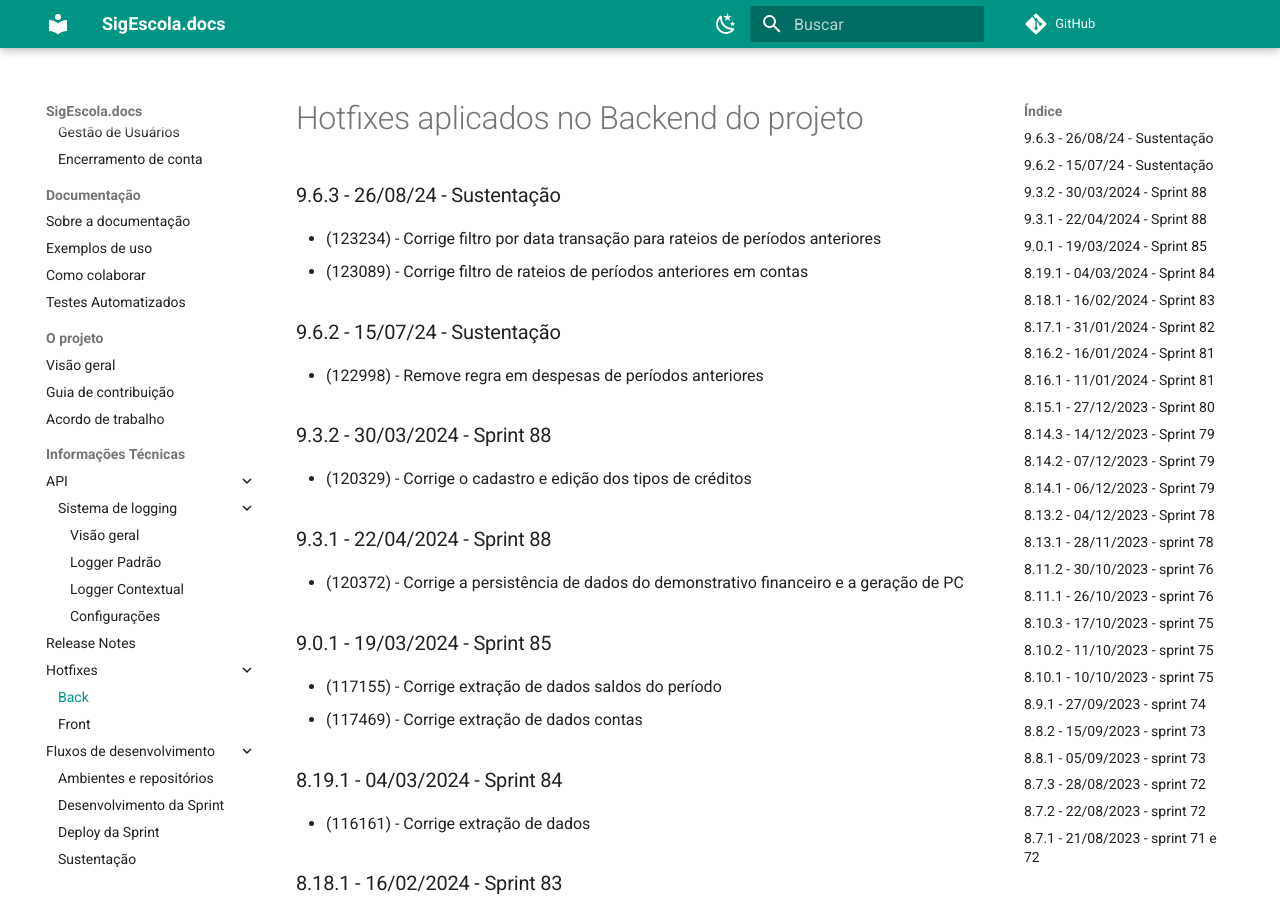
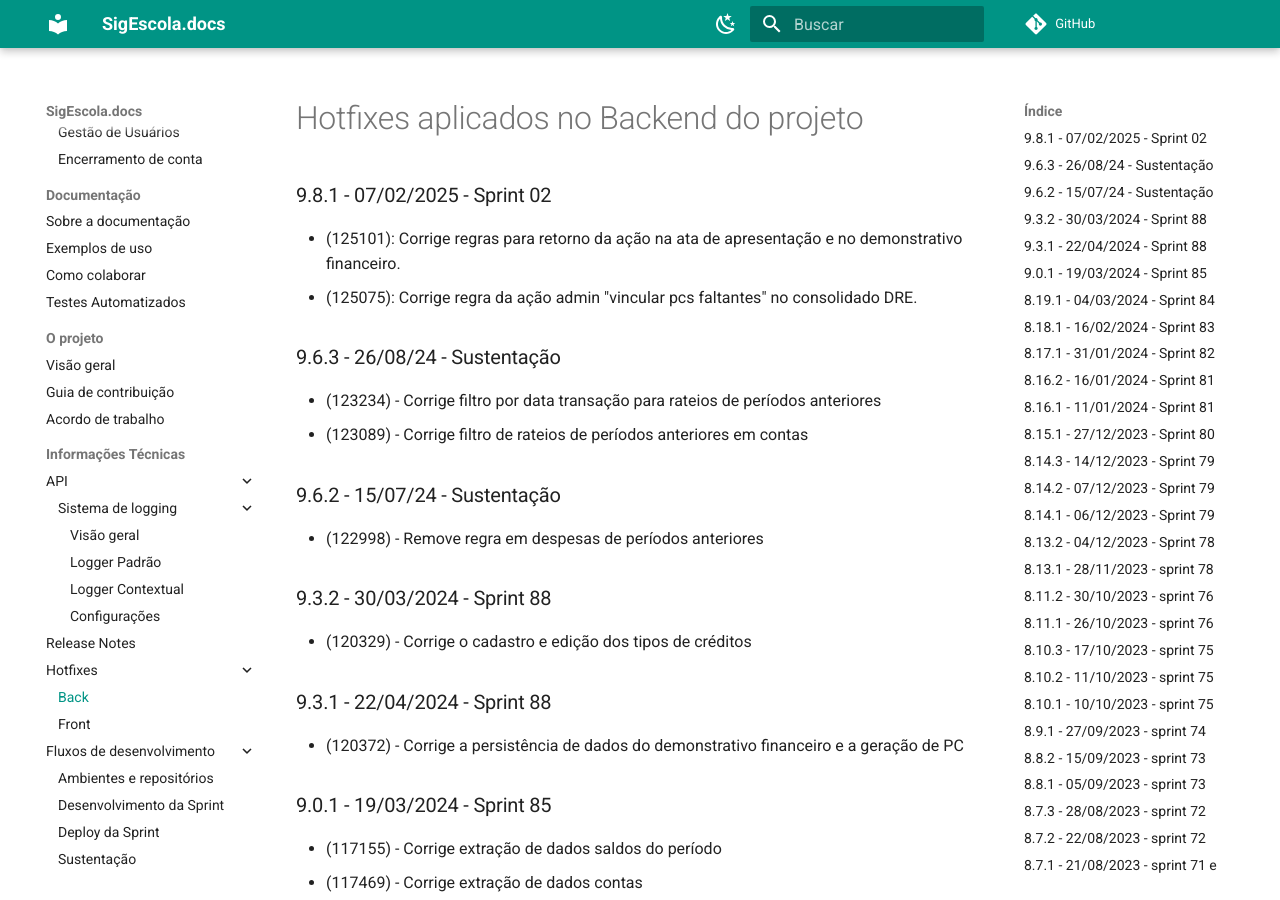
Before and after one commit to prefeiturasp/SME-PTRF-Docs, an MkDocs documentation site: the page built from docs/projeto/hotfixes_back.md, in a window 1280 px wide and 900 px high. Built offline with MkDocs 1.6.1 and Material for MkDocs 9.7.7, drawn with Linux system fonts in a browser that asks for light colours; comment, search, counter and statistics services are not loaded.

Commit message:
Update hotfixes_back.md

```diff
--- a/docs/projeto/hotfixes_back.md
+++ b/docs/projeto/hotfixes_back.md
@@ -1,4 +1,8 @@
 # Hotfixes aplicados no Backend do projeto
+
+### 9.8.1 - 07/02/2025 - Sprint 02
+* (125101): Corrige regras para retorno da ação na ata de apresentação e no demonstrativo financeiro.
+* (125075): Corrige regra da ação admin "vincular pcs faltantes" no consolidado DRE.
 
 ### 9.6.3 - 26/08/24 - Sustentação
 
```
